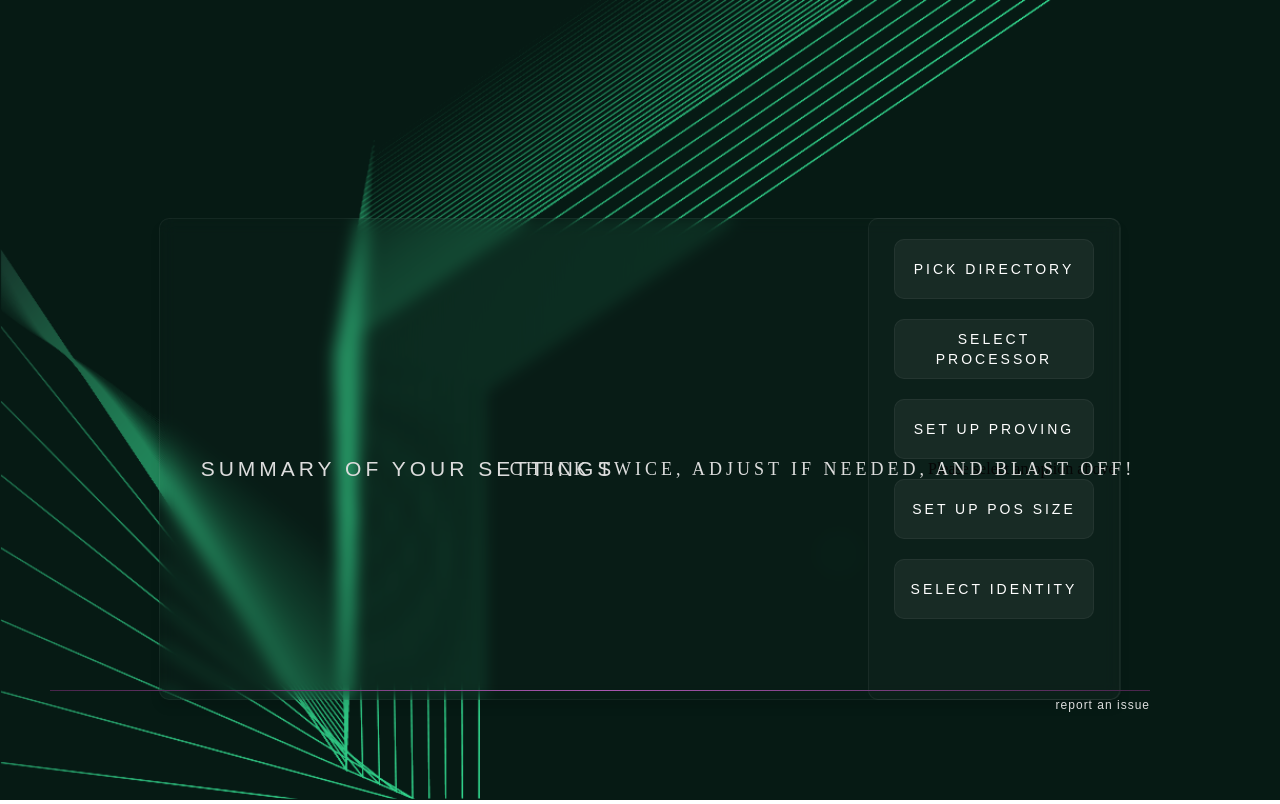
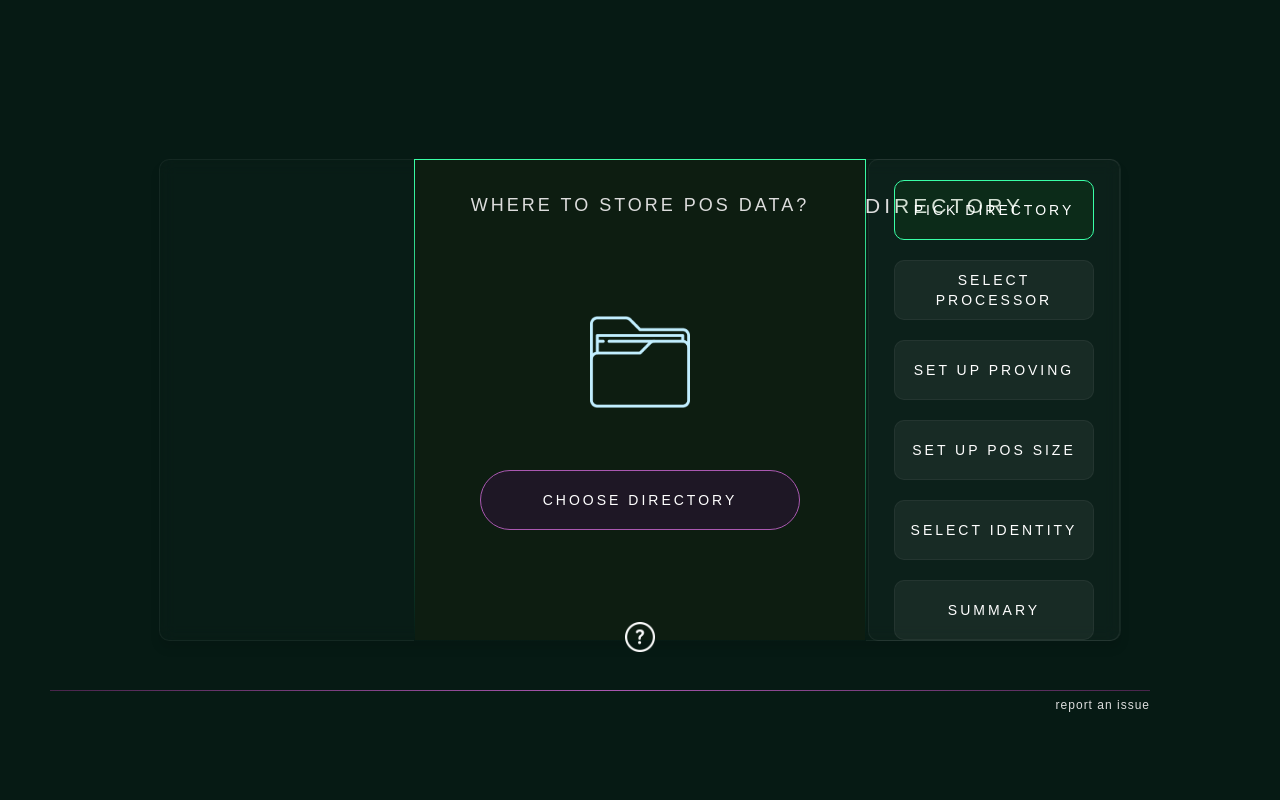
Before and after one commit to spacemeshos/sm-init-app-v2, a React (Create React App) app: page /generate in a window 1280 px wide. Built offline with nearby package versions, Linux system fonts and the light colour scheme.

Commit message:
WIP refactor to one screen

```diff
--- a/src/components/setupPOS.tsx
+++ b/src/components/setupPOS.tsx
@@ -350,13 +350,20 @@ const SetupGPU: React.FC<Props> = ({ isOpen }) => {
   const { setSettings } = useSettings();
   const { run, response, loading, error } = FindProviders();
   const [selectedProvider, setSelectedProvider] = useState<number>(0);
+  const [hasInitialized, setHasInitialized] = useState(false);
 
+  // First effect to handle initial provider detection
   useEffect(() => {
-    if (isOpen) {
-      run(["-printProviders"]);
+    if (isOpen && !hasInitialized) {
+      const detectProviders = async () => {
+        await run(["-printProviders"]);
+        setHasInitialized(true);
+      };
+      detectProviders();
     }
-  }, [isOpen, run]);
+  }, [isOpen, hasInitialized]); // Remove run from dependencies
 
+  // Second effect to handle provider selection
   useEffect(() => {
     if (response && response.length > 0) {
       setSelectedProvider(0);
@@ -364,16 +371,23 @@ const SetupGPU: React.FC<Props> = ({ isOpen }) => {
     }
   }, [response, setSettings]);
 
-  function handleProviderSelect(providerId: number) {
+  // Reset initialization when component closes
+  useEffect(() => {
+    if (!isOpen) {
+      setHasInitialized(false);
+    }
+  }, [isOpen]);
+
+  const handleProviderSelect = (providerId: number) => {
     setSelectedProvider(providerId);
     setSettings((prev) => ({ ...prev, provider: providerId }));
-  }
+  };
 
-  function createTile(processor: {
+  const createTile = (processor: {
     ID: number;
     Model: string;
     DeviceType: string;
-  }) {
+  }) => {
     const isFastest = processor.ID === 0;
     const isSelected = processor.ID === selectedProvider;
     const icon = processor.DeviceType === "GPU" ? gpu : cpu;
@@ -390,14 +404,16 @@ const SetupGPU: React.FC<Props> = ({ isOpen }) => {
         />
       </TileWrapper>
     );
-  }
+  };
+
+  if (!isOpen) return null;
 
   return (
     <BottomContainer>
       <BgImage src={gpu} />
       {loading && <Subheader text="Loading..." left={0} />}
       {error ? (
-        <ErrorMessage text="Error:"> {error}</ErrorMessage>
+        <ErrorMessage text="Error detecting processors:"> {error}</ErrorMessage>
       ) : response && response.length > 0 ? (
         response.map(createTile)
       ) : (
--- a/src/pages/Generate.tsx
+++ b/src/pages/Generate.tsx
@@ -4,25 +4,37 @@ import BackgroundImage from "../assets/lines.png";
 import { useState } from "react";
 import Colors from "../styles/colors";
 import { Subheader, Title } from "../styles/texts";
-
+import {
+  SelectDirectory,
+  SetupGPU,
+  SetupProving,
+  SetupSize,
+  SelectIdentity,
+  SetupSummary
+} from "../components/setupPOS";
 
 const Image = styled.img`
   height: 100vh;
+  width: 100vw;
+  position: fixed;
+  top: 0;
+  left: 0;
   z-index: -1;
-`; //image to be updated with smth high-res
+  object-fit: cover;
+`;
 
 const BottomContainer = styled.div`
   display: flex;
   align-items: center;
   justify-content: center;
   width: 100vw;
+  height: 100vh;
 `;
 
 const SetupContainer = styled.div`
   width: 960px;
   height: 480px;
-  position: absolute;
-  bottom: 100px;
+  position: relative;
   border: 0.5px solid rgba(255, 255, 255, 0.05);
   background-color: rgba(255, 255, 255, 0.01);
   backdrop-filter: blur(8px);
@@ -32,10 +44,6 @@ const SetupContainer = styled.div`
   border-radius: 10px;
   box-shadow: 0 8px 10px rgba(0, 0, 0, 0.1);
 `;
-
-type ContainerProps = {
-  children?: React.ReactNode;
-};
 
 const MenuContainer = styled.div`
   position: absolute;
@@ -58,27 +66,25 @@ const ButtonColumn = styled.div`
 
 const TextWrapper = styled.div`
   display: flex;
-  flex-direction: row;
+  flex-direction: column;
   align-items: center;
   justify-content: center;
-  position: relative;
-  top: 10px;
-  left: 0px;
+  position: absolute;
+  top: 20px;
+  left: 50%;
+  transform: translateX(-50%);
   width: 80%;
-  height: 60px
 `;
 
-
-const StyledButton = styled.button`
+const StyledButton = styled.button<{ $isActive?: boolean }>`
   width: 200px;
   height: 60px;
   font-size: 16px;
-  color: ${Colors.grayLight};
   cursor: pointer;
-  border: 0.5px solid rgba(255, 255, 255, 0.05);
-  background-color: rgba(255, 255, 255, 0.05);
+  border: 0.5px solid ${props => props.$isActive ? Colors.greenLight : 'rgba(255, 255, 255, 0.05)'};
+  background-color: ${props => props.$isActive ? 'rgba(0, 255, 0, 0.05)' : 'rgba(255, 255, 255, 0.05)'};
   border-radius: 10px;
-  transition: background-color 0.2s ease;
+  transition: all 0.2s ease;
   font-family: "Source Code Pro Extralight", sans-serif;
   color: ${Colors.white};
   font-size: 14px;
@@ -86,71 +92,100 @@ const StyledButton = styled.button`
   text-transform: uppercase;
   letter-spacing: 3px;
   line-height: 20px;
+
   &:hover {
-    background-color: rgba(255, 255, 255, 0);
-    border: 1px solid rgba(255, 255, 255, 0.1);
+    background-color: rgba(255, 255, 255, 0.1);
+    border: 1px solid rgba(255, 255, 255, 0.2);
   }
 `;
 
-const SelectDirectory: React.FC = () => <div>Select Directory Component</div>;
-const SetupGPU: React.FC = () => <div>Setup GPU Component</div>;
-const SetupProving: React.FC = () => <div>Setup Proving Component</div>;
-const SetupSize: React.FC = () => <div>Setup Size Component</div>;
-const SelectIdentity: React.FC = () => <div>Select Identity Component</div>;
+const ContentContainer = styled.div`
+  width: calc(100% - 250px);
+  height: 100%;
+  display: flex;
+  align-items: center;
+  justify-content: center;
+  padding: 20px;
+`;
 
-const Generate: React.FC<ContainerProps> = () => {
-  const [selectedComponent, setSelectedComponent] =
-    useState<React.ReactNode>(null);
+const Generate: React.FC = () => {
+  const [currentStep, setCurrentStep] = useState<number>(0);
+  const [showSummary, setShowSummary] = useState<boolean>(false);
 
-  // Button configuration
-  const buttons = [
+  const steps = [
     {
       label: "Pick Directory",
-      onClick: () => setSelectedComponent(<SelectDirectory />),
+      component: <SelectDirectory />,
     },
     {
       label: "Select Processor",
-      onClick: () => setSelectedComponent(<SetupGPU />),
+      component: <SetupGPU isOpen={true} />,
     },
     {
       label: "Set up Proving",
-      onClick: () => setSelectedComponent(<SetupProving />),
+      component: <SetupProving />,
     },
     {
       label: "Set up POS Size",
-      onClick: () => setSelectedComponent(<SetupSize />),
+      component: <SetupSize />,
     },
     {
       label: "Select Identity",
-      onClick: () => setSelectedComponent(<SelectIdentity />),
+      component: <SelectIdentity />,
     },
   ];
+
+  const handleStepChange = (index: number) => {
+    setCurrentStep(index);
+    setShowSummary(false);
+  };
+
+  const handleStartGeneration = () => {
+    console.log("Starting POS data generation...");
+  };
+
+  const renderContent = () => {
+    if (showSummary) {
+      return <SetupSummary onStart={handleStartGeneration} />;
+    }
+    return steps[currentStep].component;
+  };
 
   return (
     <>
       <Image src={BackgroundImage} />
       <BottomContainer>
         <SetupContainer>
+          <TextWrapper>
+            <Title text={showSummary ? "Summary of your Settings" : steps[currentStep].label} />
+            {showSummary && (
+              <Subheader text="Check twice, adjust if needed, and blast off!" />
+            )}
+          </TextWrapper>
+
+          <ContentContainer>
+            {renderContent()}
+          </ContentContainer>
+
           <MenuContainer>
-            {/* Button Column */}
             <ButtonColumn>
-              {buttons.map((button, index) => (
-                <StyledButton key={index} onClick={button.onClick}>
-                  {button.label}
+              {steps.map((step, index) => (
+                <StyledButton
+                  key={index}
+                  onClick={() => handleStepChange(index)}
+                  $isActive={currentStep === index}
+                >
+                  {step.label}
                 </StyledButton>
               ))}
+              <StyledButton
+                onClick={() => setShowSummary(true)}
+                $isActive={showSummary}
+              >
+                Summary
+              </StyledButton>
             </ButtonColumn>
           </MenuContainer>
-          {/* Rendered Component */}
-          <TextWrapper>
-            {" "}
-            <Title text="Summary of your Settings" />
-            <Subheader text={"Check twice, adjust if needed, and blast off!"} />
-          </TextWrapper>
-
-          <div style={{ marginTop: "20px", width: "100%" }}>
-            {selectedComponent || <div>Please select an option above</div>}
-          </div>
         </SetupContainer>
       </BottomContainer>
     </>
```
